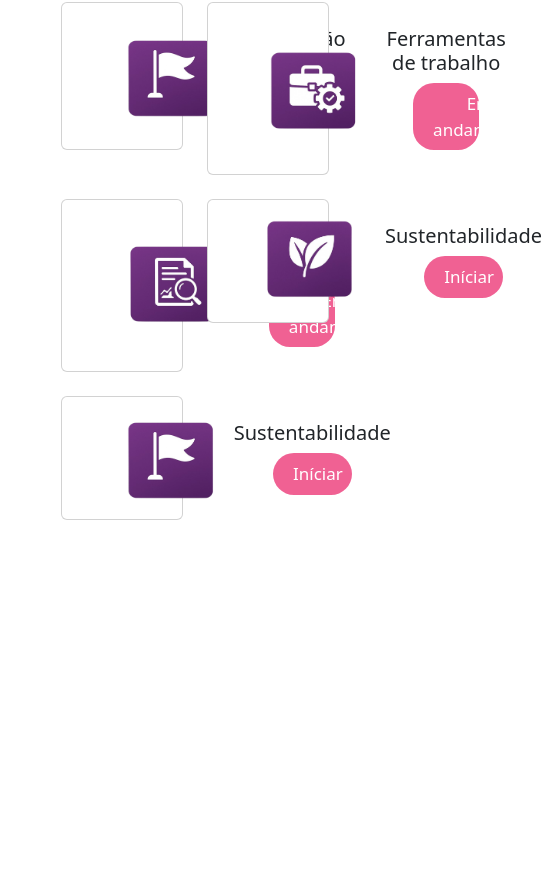
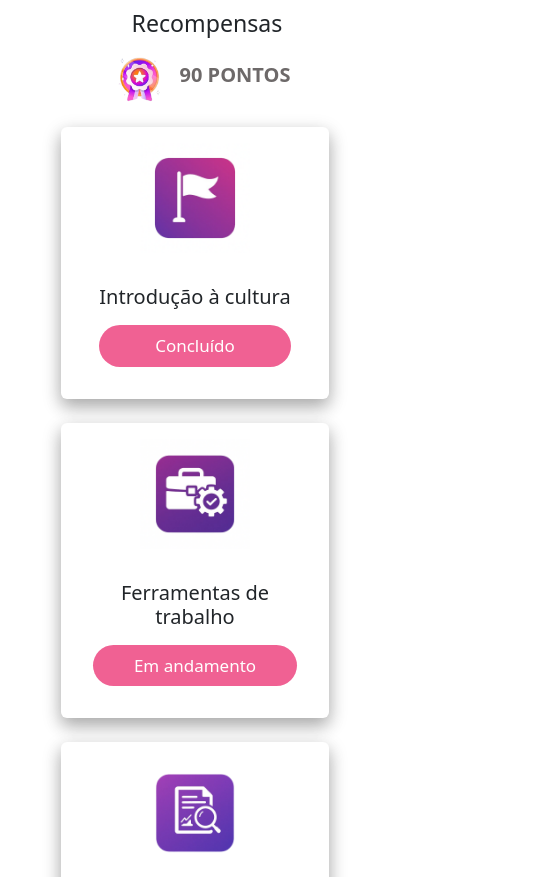
Before and after one commit to IsaqueZaack/ColaboraMais, a plain HTML site: page front/missoes.html in a window 390 px wide. Shown: the part 163-1040 px from the top of the page, 558 px wide, since content can reach past the window. Before the commit the page ends 844 px from the top, so only its background shows below. Drawn offline with nearby package versions, Linux system fonts and the light colour scheme.

Commit message:
edição dos cards e da responsividade missões

```diff
--- a/front/css/missoes.css
+++ b/front/css/missoes.css
@@ -1,5 +1,9 @@
 .color-purple{
     background-color: #6c29a6;
+}
+
+.rec-text{
+    color: #6d6969;
 }
 
 /* Estilização do menu lateral (offcanvas) */
@@ -53,6 +57,11 @@
     object-fit: contain; /* Mantém a proporção da imagem */
     margin: 20px auto 0; /* Centraliza horizontalmente e adiciona margem superior */
 }
+.card {
+    border: none;
+    box-shadow: 0 8px 16px 0 rgba(0,0,0,0.2), 0 6px 20px 0 rgba(0,0,0,0.19);
+
+}
 
 .btn, .btn-primary{
     background-color: #f06193;
@@ -66,3 +75,16 @@
 .btn-primary:hover{
     background-color: #e589a9;
 }
+
+/*link ver todos*/
+.link-mais{
+    color: #6c29a6;
+}
+
+.link-mais:hover{
+    color: #e589a9;
+    text-decoration: none;
+    border: 2px solid #e589a9;
+    border-radius: 4px;
+    padding: 4px 4px;
+}
--- a/front/missoes.html
+++ b/front/missoes.html
@@ -22,6 +22,8 @@
     <!--chamada para o bootstrap-->
     <link href="https://cdn.jsdelivr.net/npm/bootstrap@5.2.3/dist/css/bootstrap.min.css" rel="stylesheet"
         integrity="sha384-rbsA2VBKQhggwzxH7pPCaAqO46MgnOM80zW1RWuH61DGLwZJEdK2Kadq2F9CUG65" crossorigin="anonymous" />
+
+    <!--adicionar icone do bonequinho vivo-->
 
     <link rel="stylesheet" href="./css/missoes.css" />
 
@@ -57,7 +59,7 @@
                 <div class="offcanvas-body">
                     <ul class="navbar-nav justify-content-end flex-grow-1 pe-3 fs-5 ">
                         <li class="nav-item"><a class="nav-link active" href="profile.html"><i
-                                    class="fa-solid fa-house pe-3"></i>Início</a></li>
+                                    class="fa-solid fa-house pe-3"></i>Perfil</a></li>
                         <li class="nav-item"><a class="nav-link active" href="missoes.html"><i
                                     class="fa-solid fa-ranking-star pe-3"></i>Missões</a></li>
                         <li class="nav-item"><a class="nav-link active" href="#"><i
@@ -72,59 +74,81 @@
     <!--fim navbar-->
 
     <!--seção missões-->
+    <!--futuramente inserir um filtro de vizualização do andamento da missão-->
     <section class="container-missoes text-center" style="margin-top: 100px;">
-        <h1 class="mb-4 pt-2 text-uppercase fw-bold">Minhas Missões</h1>
+        <div class="row w-75 mx-auto p-2 text-center text-lg-start">
+            <!--título-->
+            <div class="col-12 col-lg-6 text-center">
+                <h1 class="mb-4 pt-2 text-uppercase fw-bold">Minhas Missões</h1>
+            </div>
+            <!--recompensas-->
+            <div class="col-12 col-lg-6 d-flex flex-column align-items-center align-itms-lg-start">
+                <h4 class="rec-titulo fs-3 ps-4">Recompensas</h4>
+                <div class="rec-box d-flex align-items-center">
+                    <img src="./images/image-removebg-preview (2).png" alt="Icone de Recompensas" class="img-fluid" style= "max-width:80px;">
+                    <p class="rec-text fw-bold text-uppercase fs-5">90 pontos</p>
+                </div>
+            </div>
+        </div>
         <div class="row w-75 mx-auto g-4">
             <!--card 1-->
-            <div class="col-6">
-                <div class="card d-flex flex-row align-items-center p-2">
-                    <img src="./images/cultura.png" class="card-img-left ms-5" alt="Icone de cultura organizacional" style=width:100px; height:80px;>
-                    <div class="card-body">
+            <div class="col-12 col-md-6">
+                <div class="card d-flex flex-column flex-md-row align-items-center p-3">
+                    <img src="./images/cultura-1.png" alt="Icone de cultura organizacional" class="img-fluid text-center mb-3 mb-md-0 me-md-4" style="width:110px; height:auto;">
+                    <div class="card-body text-center text-md-start">
                         <h5 class="card-title">Introdução à cultura</h5>
-                        <button class="btn btn-primary d-grid gap-2 col-6 mx-auto" type="submit">Concluído</button>
+                        <button class="btn btn-primary w-100 wd-md-50 mt-2" type="submit">Concluído</button>
                     </div>
                 </div>
             </div>
             <!--card 2-->
-            <div class="col-6">
-                <div class="card d-flex flex-row align-items-center p-2">
-                    <img src="./images/ferramentas.png" class="card-img-right ms-5" alt="Icone de ferramentas de trabalho" style=width:100px; height:80px;>
-                    <div class="card-body">
+            <div class="col-12 col-md-6">
+                <div class="card d-flex flex-column flex-md-row align-items-center p-3">
+                    <img src="./images/ferramentas-1.png" alt="Icone de ferramentas de trabalho" class="img-fluid text-center mb-3 mb-md-0 me-md-4" style="width:110px; height:auto;">
+                    <div class="card-body text-center text-md-start">
                         <h5 class="card-title">Ferramentas de trabalho</h5>
-                        <button class="btn btn-primary d-grid gap-2 col-6 mx-auto" type="submit">Em andamento</button>
+                        <button class="btn btn-primary w-100 wd-md-50 mt-2" type="submit">Em andamento</button>
                     </div>
                 </div>
             </div>
             <!--card 3-->
-            <div class="col-6">
-                <div class="card d-flex flex-row align-items-center p-2">
-                    <img src="./images/processos.png" class="card-img-left ms-5" alt="Icone de processos internos" style=width:102px; height:80px;>
-                    <div class="card-body">
+            <div class="col-12 col-md-6">
+                <div class="card d-flex flex-column flex-md-row align-items-center p-3">
+                    <img src="./images/processos-1.png" alt="Icone de processos internos" class="img-fluid text-center mb-3 mb-md-0 me-md-4" style="width:110px; height:auto;">
+                    <div class="card-body text-center text-md-start">
                         <h5 class="card-title">Processos Internos</h5>
-                        <button class="btn btn-primary d-grid gap-2 col-6 mx-auto" type="submit">Em andamento</button>
+                        <button class="btn btn-primary w-100 wd-md-50 mt-2" type="submit">Em andamento</button>
 
                     </div>
                 </div>
             </div>
             <!--card 4-->
-            <div class="col-6">
-                <div class="card d-flex flex-row align-items-center p-2">
-                    <img src="./images/sustentabilidade.png" class="card-img-right ms-5" alt="Icone de sustentabilidade" style=width:105px; height:80px;>
-                    <div class="card-body">
+            <div class="col-12 col-md-6">
+                <div class="card d-flex flex-column flex-md-row align-items-center p-3">
+                    <img src="./images/sustentabilidade-1.png" alt="Icone de sustentabilidade" class="img-fluid text-center mb-3 mb-md-0 me-md-4" style="width:110px; height:auto;">
+                    <div class="card-body text-center text-md-start">
                         <h5 class="card-title">Sustentabilidade</h5>
-                        <button class="btn btn-primary d-grid gap-2 col-6 mx-auto" type="submit">Iníciar</button>
+                        <button class="btn btn-primary w-100 wd-md-50 mt-2" type="submit">Iníciar</button>
 
                     </div>
                 </div>
             </div>
-            <!--card 5 >> alterar ainda-->
-            <div class="col-6">
-                <div class="card d-flex flex-row align-items-center p-2">
-                    <img src="./images/cultura.png" class="card-img-left ms-5" alt="Icone de sustentabilidade" style=width:100px; height:80px;>
-                    <div class="card-body">
-                        <h5 class="card-title">Sustentabilidade</h5>
-                        <button class="btn btn-primary d-grid gap-2 col-6 mx-auto" type="submit">Iníciar</button>
+            <!--card 5-->
+            <div class="col-12 col-md-6">
+                <div class="card d-flex flex-column flex-md-row align-items-center p-3">
+                    <img src="./images/lgpd-1.png" alt="Icone da LGPD" class="img-fluid text-center mb-3 mb-md-0 me-md-4" style="width:110px; height:auto;">
+                    <div class="card-body text-center text-md-start">
+                        <h5 class="card-title text-break">Lei Geral de Proteção de Dados Pessoais</h5>
+                        <button class="btn btn-primary w-100 wd-md-50 mt-2" type="submit">Iníciar</button>
+                    </div>
+                </div>
+            </div>
 
+            <!--link ver todos-->
+            <div class="col-12 col-md-6">
+                <div class="card-link d-flex flex-row align-items-center pt-2 fs-4">
+                    <div class="card-body text-center text-md-center my-5">
+                        <a class="link-mais" href="#">Ver todos</a>
                     </div>
                 </div>
             </div>
```
Also changed, not shown: front/profile.html (+1 -1 lines), front/images/cultura-1.png (added), front/images/cultura.png (deleted), front/images/ferramentas-1.png (added), front/images/ferramentas.png (deleted), front/images/lgpd-1.png (added), front/images/processos-1.png (added), front/images/processos.png (deleted), front/images/sustentabilidade-1.png (added), front/images/sustentabilidade.png (deleted).
